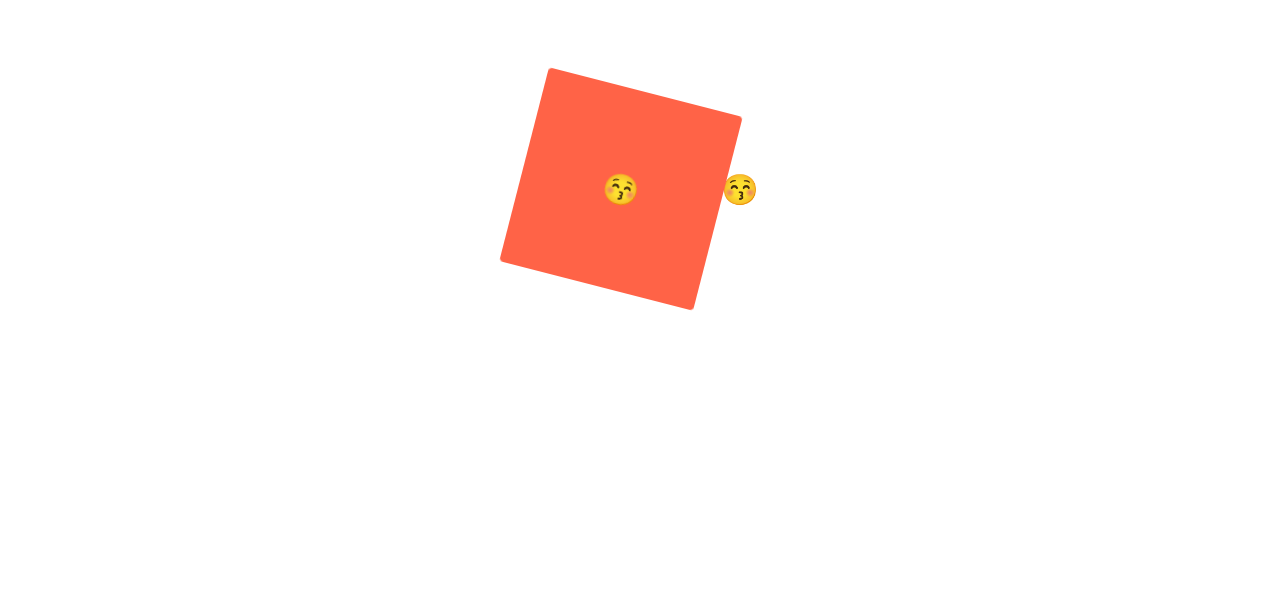
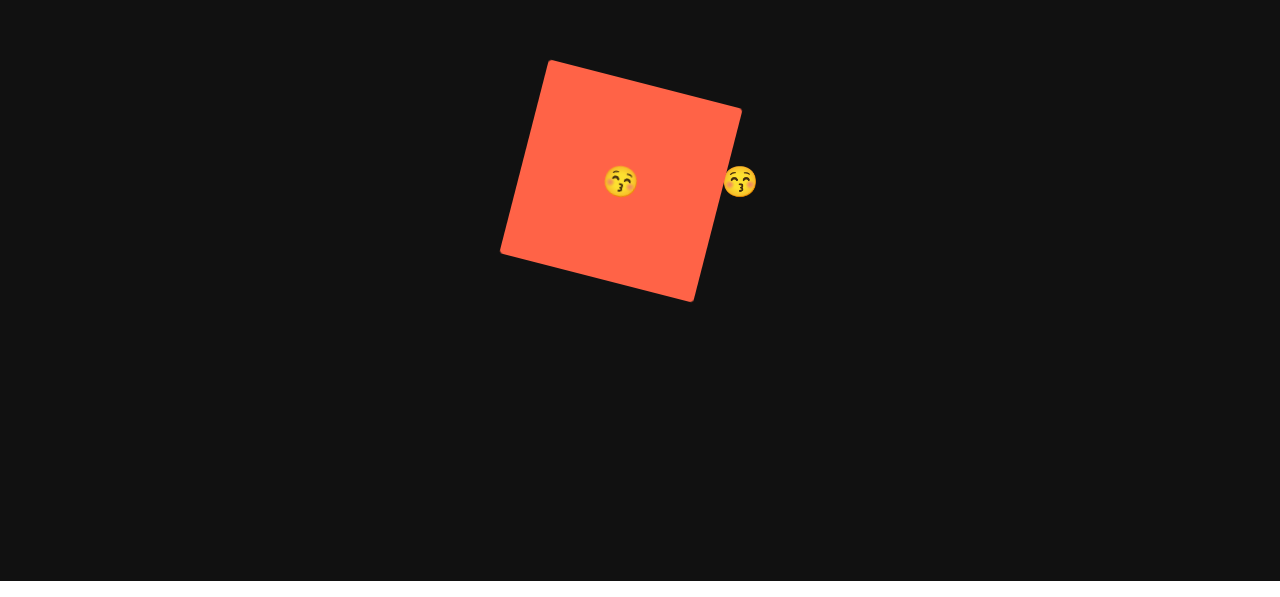
Before and after one commit to iteach12/react_master, a React (Create React App) app: page / in a window 1280 px wide. Shown: the part 219-816 px from the top of the page. Built offline with nearby package versions, Linux system fonts and the light colour scheme.

Commit message:
styled components - theme

```diff
--- a/public/index.html
+++ b/public/index.html
@@ -26,7 +26,7 @@
     -->
     <title>React App</title>
   </head>
-  <body>
+  <body style="margin:0">
     <noscript>You need to enable JavaScript to run this app.</noscript>
     <div id="root"></div>
     <!--
--- a/src/App.js
+++ b/src/App.js
@@ -2,10 +2,11 @@
 
 const Wrapper = styled.div`
   display: flex;
-  width: 100%;
+  width: 100vw;
   height: 100vh;
   justify-content: center;
   align-items: center;
+  background-color:${(props) => props.theme.backgroundColor}
 `;
 
 const rotateAnimation = keyframes`
@@ -27,6 +28,7 @@
 const Emoji = styled.span`
   font-size: 30px;
   transition: all ease-in 0.2s;
+  color:${(props)=>props.theme.textColor}
 `;
 
 const Box = styled.div`
--- a/src/index.js
+++ b/src/index.js
@@ -1,10 +1,25 @@
 import React from 'react';
 import ReactDOM from 'react-dom/client';
 import App from './App';
+import { ThemeProvider } from 'styled-components';
+
+
+const darkTheme = {
+  textColor:"whitesmoke",
+  backgroundColor:"#111",
+}
+const lightTheme = {
+  textColor:"#111",
+  backgroundColor: "whitesmoke",
+}
 
 const root = ReactDOM.createRoot(document.getElementById('root'));
 root.render(
+
+
   <React.StrictMode>
-    <App />
+    <ThemeProvider theme={darkTheme}>
+      <App />
+    </ThemeProvider>
   </React.StrictMode>
 );
```
Also changed, not shown: 1 other file (tests, documents, lock files or other folders).
